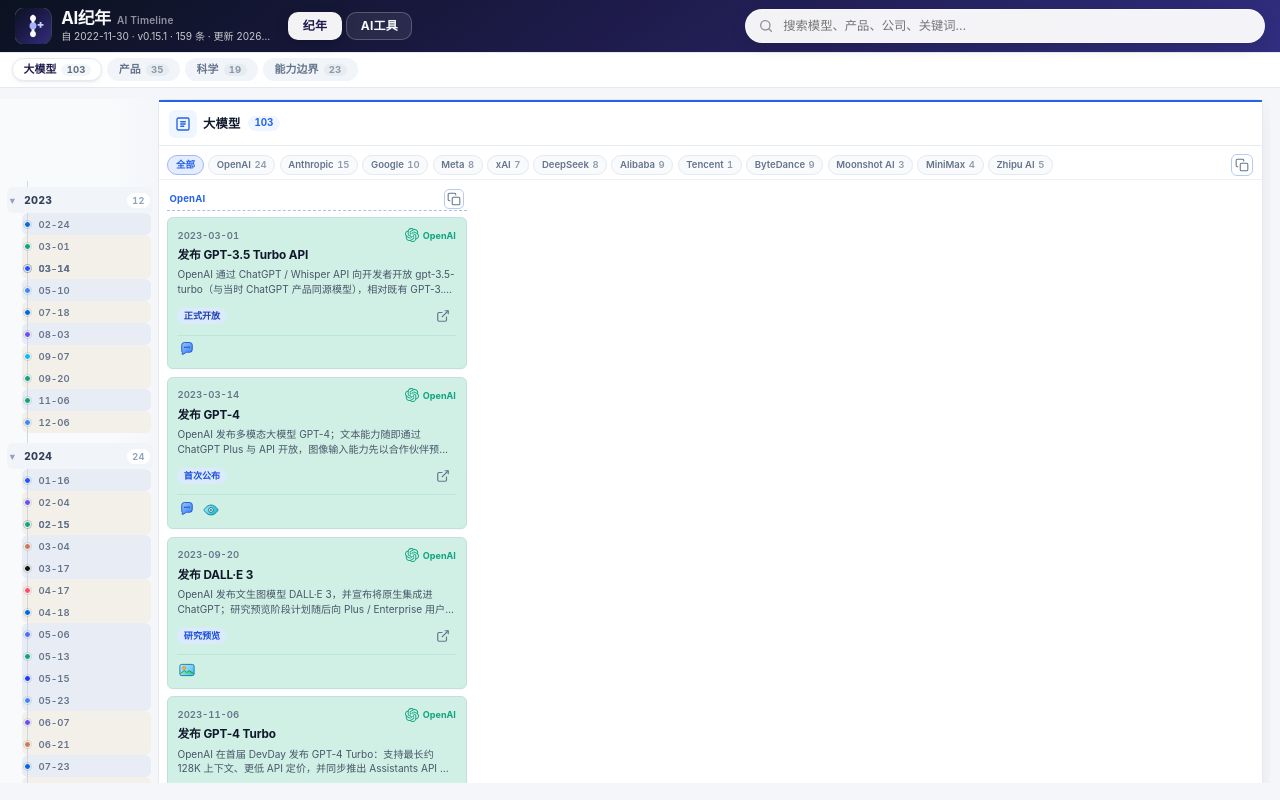
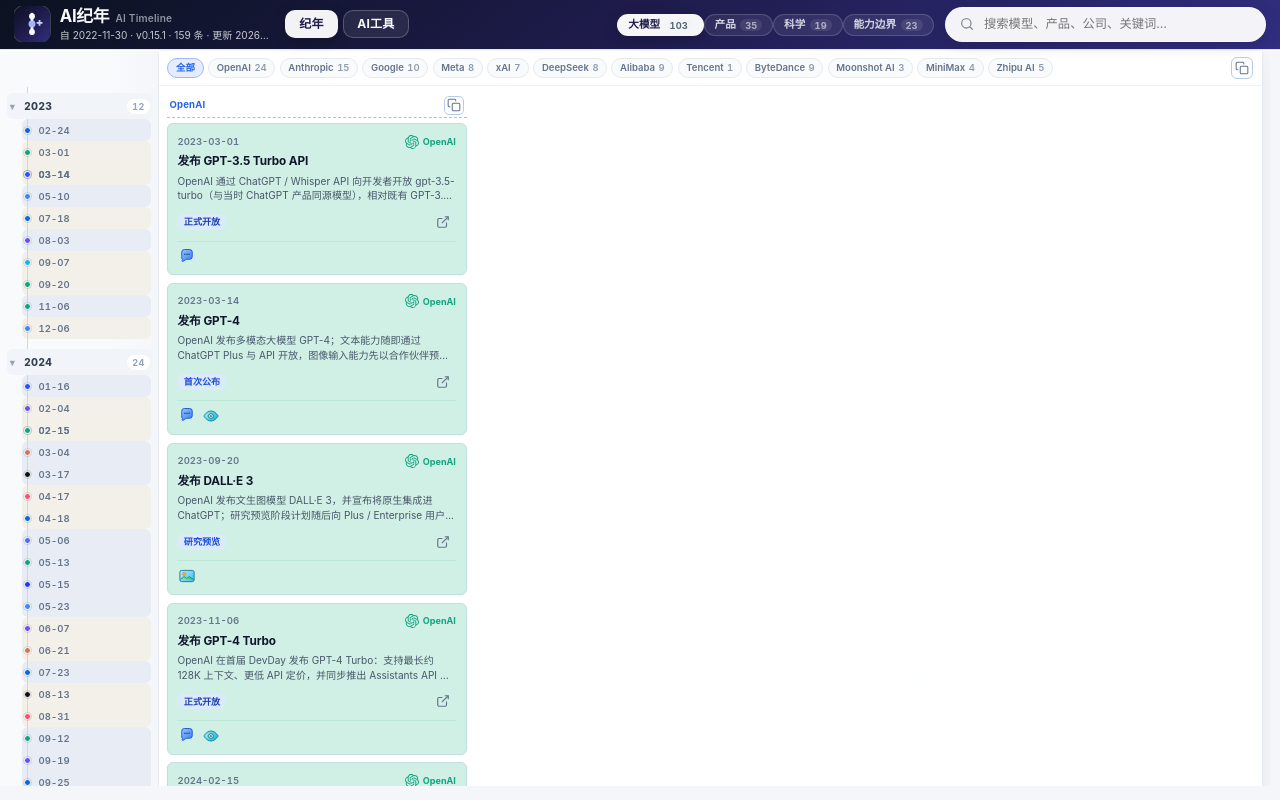
Before and after one commit to shalom-lab/ai-timeline, a React (Vite) app: page / in a window 1280 px wide. Built offline with nearby package versions, Linux system fonts and the light colour scheme.

Commit message:
feat(ui): board tabs in header, rail flush under header (v0.15.4)
Move 大模型/产品/科学/能力边界 into the header band beside the brand;
drop the separate tabs row so the time rail sits flush under Header.
Omit redundant column titles; chips-only head; keep icon copy controls.

```diff
--- a/package.json
+++ b/package.json
@@ -1,7 +1,7 @@
 {
   "name": "ai-timeline",
   "private": true,
-  "version": "0.15.3",
+  "version": "0.15.4",
   "type": "module",
   "description": "AI纪年 (AI Timeline) — landmark events since ChatGPT public launch (2022-11-30). Data-first.",
   "scripts": {
--- a/src/App.tsx
+++ b/src/App.tsx
@@ -336,8 +336,8 @@
     setPage(next)
   }, [])
 
-  const onSelectTab = useCallback((tab: BoardTab) => {
-    setActiveTab(tab)
+  const onSelectTab = useCallback((tab: string) => {
+    setActiveTab(tab as BoardTab)
     setDetailId(null)
   }, [])
 
@@ -381,6 +381,9 @@
     onCloseDetail: handleCloseDetail,
   }
 
+  const boardHasChipHead =
+    activeTab !== 'frontier' || byCategory.other.length > 0
+
   return (
     <div className="app-shell">
       <Header
@@ -391,6 +394,10 @@
         page={page}
         onNavigate={onNavigate}
         toolsCount={aiToolsData.rows.length}
+        boardTabs={[...BOARD_TABS]}
+        boardTabId={activeTab}
+        boardTabCounts={tabCounts}
+        onSelectBoardTab={onSelectTab}
       />
 
       {page === 'tools' ? (
@@ -400,23 +407,9 @@
           query={filters.query}
         />
       ) : (
-        <>
-          <nav className="board-tabs" aria-label="分类切换">
-            {BOARD_TABS.map((t) => (
-              <button
-                key={t.id}
-                type="button"
-                className={`board-tabs__btn${activeTab === t.id ? ' is-active' : ''}`}
-                aria-current={activeTab === t.id ? 'page' : undefined}
-                onClick={() => onSelectTab(t.id)}
+        <div
+          className={`board${boardHasChipHead ? '' : ' board--no-col-head'}`}
         >
-                <span>{t.label}</span>
-                <em className="board-tabs__count">{tabCounts[t.id]}</em>
-              </button>
-            ))}
-          </nav>
-
-          <div className="board">
           <TimelineRail
             events={railEvents}
             companies={companies}
@@ -440,12 +433,14 @@
                       setSubFilters((s) => ({ ...s, other: keys }))
                     }
                     bumpActive={false}
+                    omitTitle
                     {...categoryColumnProps}
                   />
                 ) : null}
                 <FrontierColumn
                   months={frontierMonths}
                   onSelectEvent={selectEventFromFrontier}
+                  omitTitle
                 />
               </div>
             ) : (
@@ -470,13 +465,13 @@
                   }
                   bumpSolid={bumpPinned && bumpCategory === activeTab}
                   bumpMuteFuture={bumpPinned && bumpCategory === activeTab}
+                  omitTitle
                   {...categoryColumnProps}
                 />
               </div>
             )}
           </div>
         </div>
-        </>
       )}
     </div>
   )
--- a/src/components/CategoryColumn.tsx
+++ b/src/components/CategoryColumn.tsx
@@ -33,6 +33,11 @@
   bumpMuteFuture?: boolean
   /** Hide the category title band (e.g. compact「其他」block under 能力边界). */
   hideHeader?: boolean
+  /**
+   * Skip the redundant category title/count row (tabs already name the panel).
+   * Chips stay; head shrinks to the chip row only.
+   */
+  omitTitle?: boolean
 }
 
 const ICONS: Record<Category, ReactNode> = {
@@ -230,6 +235,7 @@
   bumpSolid = false,
   bumpMuteFuture = false,
   hideHeader = false,
+  omitTitle = false,
 }: Props) {
   const theme = CATEGORY_THEME[category]
   const bodyRef = useRef<HTMLDivElement>(null)
@@ -291,8 +297,23 @@
       style={{ ['--accent' as string]: theme.accent }}
       aria-label={CATEGORY_LABEL_ZH[category]}
     >
-      {!hideHeader ? (
-        <div className="cat-column__head">
+      {hideHeader ? (
+        <div className="cat-column__header cat-column__header--compact">
+          <span className="cat-column__header-title">
+            {CATEGORY_LABEL_ZH[category]}
+          </span>
+          <span
+            className="cat-column__header-count"
+            style={{ color: theme.accent, background: theme.headerSoft }}
+          >
+            {events.length}
+          </span>
+        </div>
+      ) : (
+        <div
+          className={`cat-column__head${omitTitle ? ' cat-column__head--chips-only' : ''}${!showChips && omitTitle ? ' cat-column__head--empty' : ''}`}
+        >
+          {!omitTitle ? (
             <div className="cat-column__header">
               <span
                 className="cat-column__header-icon"
@@ -310,6 +331,7 @@
                 {events.length}
               </span>
             </div>
+          ) : null}
 
           {showChips ? (
             <div className="cat-column__chips" role="group" aria-label="子类多选">
@@ -335,18 +357,6 @@
               <BoardCopyButton groups={visibleGroups} />
             </div>
           ) : null}
-        </div>
-      ) : (
-        <div className="cat-column__header cat-column__header--compact">
-          <span className="cat-column__header-title">
-            {CATEGORY_LABEL_ZH[category]}
-          </span>
-          <span
-            className="cat-column__header-count"
-            style={{ color: theme.accent, background: theme.headerSoft }}
-          >
-            {events.length}
-          </span>
         </div>
       )}
 
--- a/src/components/FrontierColumn.tsx
+++ b/src/components/FrontierColumn.tsx
@@ -5,6 +5,8 @@
 type Props = {
   months: CapabilityMonth[]
   onSelectEvent?: (id: string) => void
+  /** Skip title band when the active board tab already names this panel. */
+  omitTitle?: boolean
 }
 
 function IconFrontier() {
@@ -108,7 +110,7 @@
   )
 }
 
-export default function FrontierColumn({ months, onSelectEvent }: Props) {
+export default function FrontierColumn({ months, onSelectEvent, omitTitle = false }: Props) {
   const theme = FRONTIER_THEME
   const newCount = months.reduce((n, m) => n + m.new.length, 0)
 
@@ -129,6 +131,7 @@
       style={{ ['--accent' as string]: theme.accent }}
       aria-label={FRONTIER_LABEL_ZH}
     >
+      {!omitTitle ? (
         <div className="cat-column__header">
           <span
             className="cat-column__header-icon"
@@ -144,6 +147,7 @@
             {newCount}
           </span>
         </div>
+      ) : null}
 
       <p className="frontier-column__hint">
         工作场景快照：截止该月末，普通人+AI
--- a/src/components/Header.tsx
+++ b/src/components/Header.tsx
@@ -3,6 +3,11 @@
 
 export type Filters = {
   query: string
+}
+
+export type BoardTabItem = {
+  id: string
+  label: string
 }
 
 type Props = {
@@ -13,6 +18,11 @@
   page: AppPage
   onNavigate: (page: AppPage) => void
   toolsCount?: number
+  /** Board category tabs (纪年 only). Hidden on tools page. */
+  boardTabs?: readonly BoardTabItem[]
+  boardTabId?: string
+  boardTabCounts?: Record<string, number>
+  onSelectBoardTab?: (id: string) => void
 }
 
 const brandMarkSrc = `${import.meta.env.BASE_URL || '/'}brand/mark.svg`
@@ -25,6 +35,10 @@
   page,
   onNavigate,
   toolsCount,
+  boardTabs,
+  boardTabId,
+  boardTabCounts,
+  onSelectBoardTab,
 }: Props) {
   const openingBg =
     meta.ui?.openingBg ??
@@ -38,6 +52,9 @@
     page === 'tools'
       ? `当前可用产品 · ${toolsCount ?? '—'} 家`
       : `自 ${meta.scopeStart} · v${meta.version} · ${eventCount} 条 · 更新 ${meta.updatedAt}`
+
+  const showBoardTabs =
+    page === 'timeline' && boardTabs && boardTabs.length > 0 && onSelectBoardTab
 
   return (
     <header className="app-header">
@@ -82,6 +99,30 @@
           </button>
         </nav>
 
+        {showBoardTabs ? (
+          <nav className="board-tabs board-tabs--in-header" aria-label="分类切换">
+            {boardTabs!.map((t) => (
+              <button
+                key={t.id}
+                type="button"
+                className={`board-tabs__btn${boardTabId === t.id ? ' is-active' : ''}`}
+                aria-current={boardTabId === t.id ? 'page' : undefined}
+                onClick={() => onSelectBoardTab!(t.id)}
+              >
+                <span>{t.label}</span>
+                <em className="board-tabs__count">
+                  {boardTabCounts?.[t.id] ?? 0}
+                </em>
+              </button>
+            ))}
+          </nav>
+        ) : (
+          <div
+            className="app-header__board-tabs-slot"
+            aria-hidden
+          />
+        )}
+
         <div className="app-header__search-wrap">
           <label className="sr-only" htmlFor="site-search">
             搜索
--- a/src/index.css
+++ b/src/index.css
@@ -1,5 +1,5 @@
 :root {
-  --timeline-head-h: 5.75rem;
+  --timeline-head-h: 2.55rem;
   color-scheme: light;
   --bg: #f4f6fa;
   --surface: #ffffff;
@@ -92,11 +92,11 @@
 
 .app-header__banner {
   display: grid;
-  /* Fixed brand column across routes; nav starts at a constant x. */
-  grid-template-columns: var(--header-brand-w) auto minmax(220px, 1fr);
-  align-items: center;
-  gap: 0.65rem 1rem;
-  padding: 0.55rem 1.1rem;
+  /* brand | board tabs | page nav | search — tabs live in the header band. */
+  grid-template-columns: var(--header-brand-w) minmax(0, 1fr) auto minmax(200px, 1fr);
+  align-items: center;
+  gap: 0.55rem 0.85rem;
+  padding: 0.45rem 1rem;
 }
 
 .app-header__brand {
@@ -283,61 +283,66 @@
 }
 
 
-/* ─── Board category tabs (纪年 only) ─── */
-.board-tabs {
+/* ─── Board category tabs (in header band) ─── */
+.app-header__board-tabs {
   display: flex;
   flex-wrap: wrap;
   align-items: center;
-  gap: 0.35rem;
-  padding: 0.4rem 0.85rem 0.45rem;
-  background: var(--surface);
-  border-bottom: 1px solid var(--border);
-  flex-shrink: 0;
+  gap: 0.3rem;
+  min-width: 0;
+  justify-content: flex-start;
+}
+
+.app-header__board-tabs--empty {
+  /* Keep grid column so 纪年/AI工具 nav x stays stable on tools page. */
+  min-height: 0;
 }
 
 .board-tabs__btn {
   appearance: none;
   display: inline-flex;
   align-items: center;
-  gap: 0.35rem;
-  border: 1px solid transparent;
-  background: #f1f5f9;
-  color: #64748b;
+  gap: 0.3rem;
+  border: 1px solid rgba(255, 255, 255, 0.16);
+  background: rgba(255, 255, 255, 0.08);
+  color: rgba(248, 250, 252, 0.82);
   border-radius: 999px;
-  padding: 0.28rem 0.75rem;
-  font-size: 0.78rem;
+  padding: 0.26rem 0.7rem;
+  font-size: 0.76rem;
   font-weight: 650;
   letter-spacing: 0.01em;
   cursor: pointer;
   line-height: 1.2;
   transition: background 0.12s ease, color 0.12s ease, border-color 0.12s ease, box-shadow 0.12s ease;
+  white-space: nowrap;
 }
 
 .board-tabs__btn:hover {
-  background: #e2e8f0;
-  color: #334155;
+  background: rgba(255, 255, 255, 0.16);
+  color: #fff;
+  border-color: rgba(255, 255, 255, 0.28);
 }
 
 .board-tabs__btn.is-active {
-  background: #fff;
+  background: rgba(255, 255, 255, 0.96);
   color: #1e1b4b;
-  border-color: var(--border);
-  box-shadow: 0 1px 2px rgba(15, 23, 42, 0.06), 0 2px 8px rgba(15, 23, 42, 0.04);
+  border-color: transparent;
+  box-shadow: 0 4px 14px rgba(0, 0, 0, 0.18);
 }
 
 .board-tabs__count {
   font-style: normal;
-  font-size: 0.68rem;
+  font-size: 0.66rem;
   font-weight: 700;
   font-variant-numeric: tabular-nums;
-  opacity: 0.72;
-  background: color-mix(in srgb, currentColor 10%, transparent);
+  opacity: 0.75;
+  background: rgba(255, 255, 255, 0.12);
   border-radius: 999px;
-  padding: 0.02rem 0.38rem;
+  padding: 0.02rem 0.36rem;
 }
 
 .board-tabs__btn.is-active .board-tabs__count {
-  opacity: 0.85;
+  opacity: 0.9;
   background: #f1f5f9;
   color: #475569;
 }
@@ -355,9 +360,14 @@
   gap: 0;
   min-height: 0;
   align-items: stretch;
-  padding: 0.75rem 0.75rem 1.25rem 0;
+  /* Flush under header — rail top sits against header bottom. */
+  padding: 0 0.75rem 1rem 0;
   overflow: hidden;
   scrollbar-width: thin;
+}
+
+.board--no-col-head {
+  --timeline-head-h: 0px;
 }
 
 
@@ -407,7 +417,7 @@
 
 /* Match .cat-column__head height so rail starts under the same head band */
 .timeline-rail__head-spacer {
-  height: var(--timeline-head-h, 5.75rem);
+  height: var(--timeline-head-h, 2.55rem);
   flex-shrink: 0;
   box-sizing: border-box;
 }
@@ -653,9 +663,11 @@
   flex-wrap: wrap;
   align-items: center;
   gap: 0.3rem;
-  padding: 0.55rem 0.6rem 0.35rem;
+  padding: 0.35rem 0.6rem;
   background: #fff;
   border-bottom: 1px solid #eef1f6;
+  box-sizing: border-box;
+  min-height: var(--timeline-head-h, 2.55rem);
 }
 
 .cat-column__chips > button:not(.cat-column__chips-copy) {
@@ -721,7 +733,7 @@
 
 .cat-column__head {
   flex-shrink: 0;
-  height: var(--timeline-head-h, 5.75rem);
+  height: var(--timeline-head-h, 2.55rem);
   display: flex;
   flex-direction: column;
   justify-content: flex-start;
@@ -730,6 +742,24 @@
   background: #f8fafc;
   border-bottom: 1px solid #eef2f7;
   box-sizing: border-box;
+}
+
+.cat-column__head--chips-only {
+  justify-content: center;
+  background: #fff;
+}
+
+.cat-column__head--empty {
+  display: none;
+  height: 0;
+  border: 0;
+  overflow: hidden;
+}
+
+.cat-column__head--chips-only .cat-column__chips {
+  width: 100%;
+  border-bottom: 0;
+  padding: 0.35rem 0.6rem;
 }
 
 .cat-column__body {
@@ -1444,15 +1474,22 @@
 @media (max-width: 1100px) {
   .app-header__banner {
     grid-template-columns: 1fr;
-    gap: 0.55rem;
+    gap: 0.45rem;
+  }
+
+  .app-header__board-tabs,
+  .app-header__board-tabs--empty {
+    order: 2;
   }
 
   .app-header__nav {
     justify-self: start;
+    order: 3;
   }
 
   .app-header__search-wrap {
     justify-content: stretch;
+    order: 4;
   }
 
   .board {
```
Also changed, not shown: 1 other file (tests, documents, lock files or other folders). Lines whose indentation alone changed are shown as unchanged.
